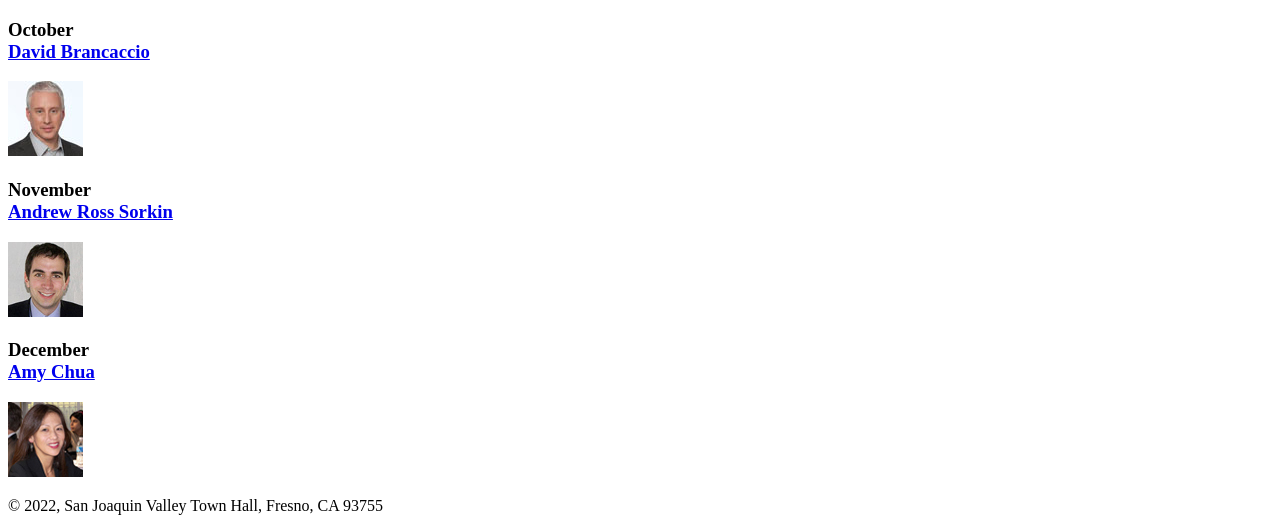
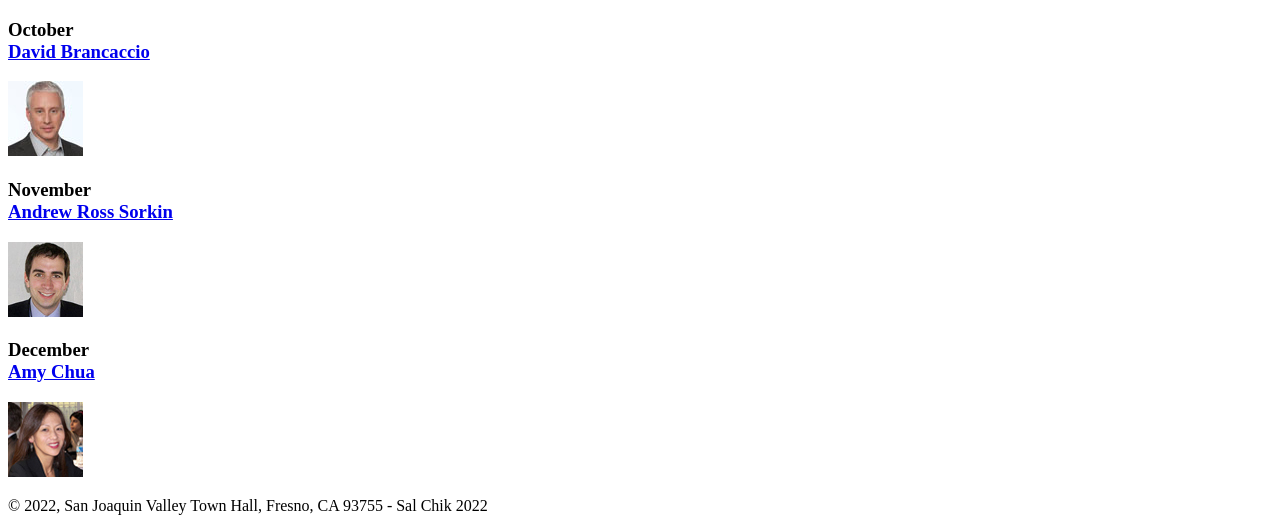
Before and after one commit to salchik/A07, a plain HTML site: page index.html in a window 1280 px wide. Shown: the part 504-1035 px from the top of the page. Drawn offline with Linux system fonts and the light colour scheme.

Commit message:
10/25 10:34

```diff
--- a/index.html
+++ b/index.html
@@ -43,7 +43,7 @@
 
 	</main>
 	<footer>
-		<p>&#169; 2022, San Joaquin Valley Town Hall, Fresno, CA 93755</p>
+		<p>&#169; 2022, San Joaquin Valley Town Hall, Fresno, CA 93755 - Sal Chik 2022</p>
 	</footer>
 </body>
 </html>
```
